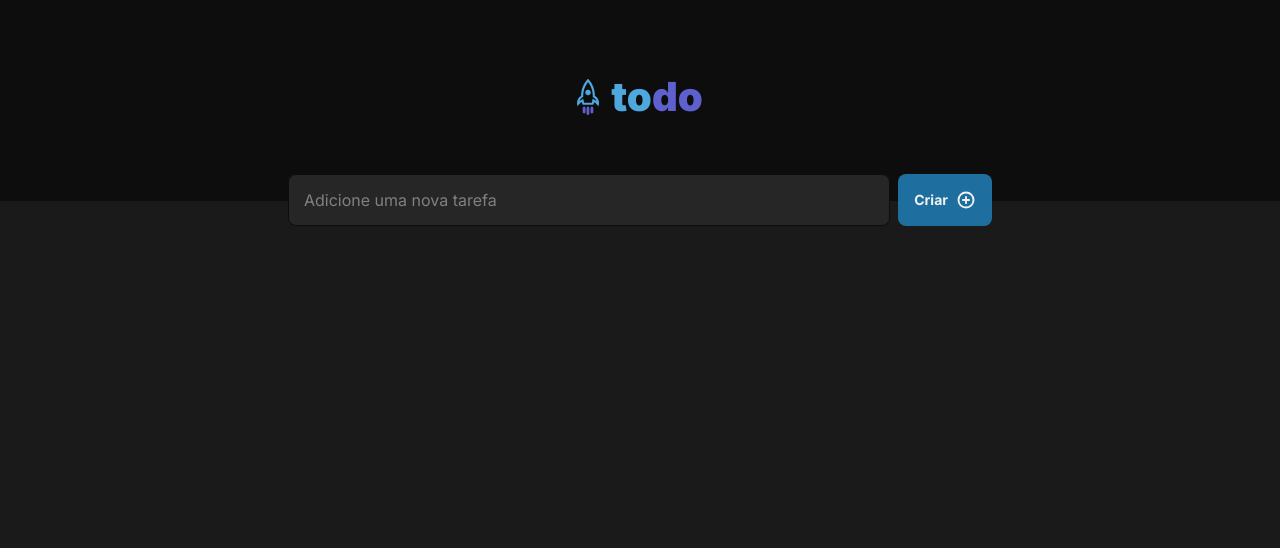
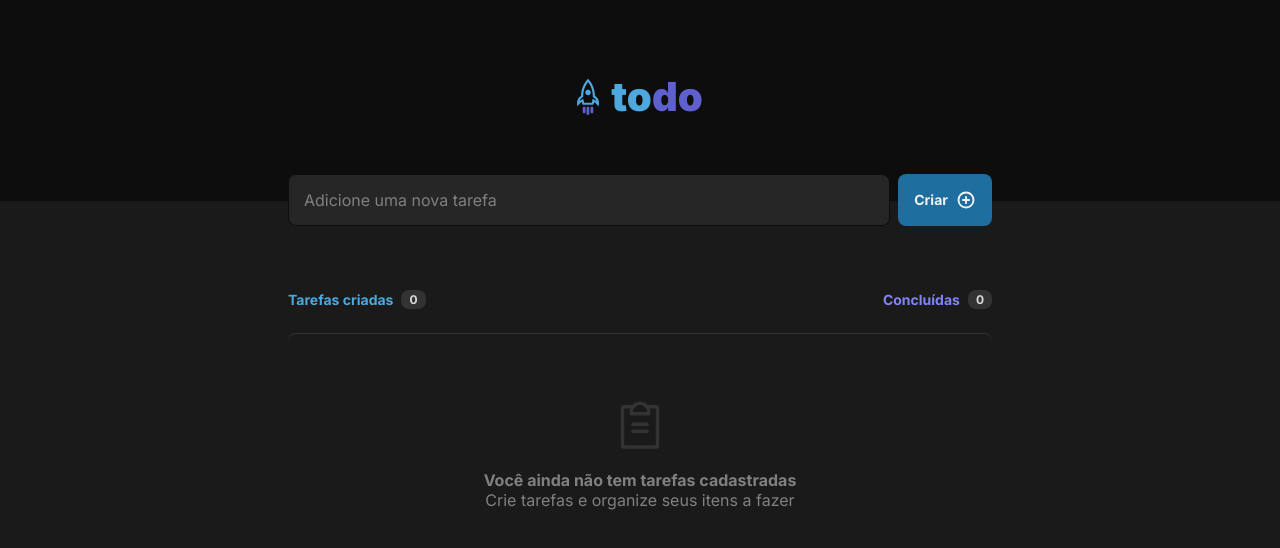
Before and after one commit to wfl-junior/rocketseat-ignite-desafio-praticando-conceitos, a React (Vite) app: page / in a window 1280 px wide. Shown: the top 548 px of the page. Built offline with nearby package versions, Linux system fonts and the light colour scheme.

Commit message:
Componente: TaskList

```diff
--- a/src/App.tsx
+++ b/src/App.tsx
@@ -1,6 +1,7 @@
 import { Fragment } from "react";
 import { CreateTask } from "./components/CreateTask";
 import { Header } from "./components/Header";
+import { TaskList } from "./components/TaskList";
 
 export const App: React.FC = () => (
   <Fragment>
@@ -8,6 +9,7 @@ export const App: React.FC = () => (
 
     <main>
       <CreateTask />
+      <TaskList />
     </main>
   </Fragment>
 );
--- /dev/null
+++ b/src/components/TaskList.module.scss
@@ -0,0 +1,68 @@
+.taskList {
+  display: flex;
+  flex-direction: column;
+  gap: 1.5rem;
+  margin-top: 4rem;
+
+  > header {
+    display: flex;
+    align-items: center;
+    justify-content: space-between;
+
+    > .createdTasks,
+    > .completedTasks {
+      display: flex;
+      align-items: center;
+      gap: 0.5rem;
+
+      > span {
+        font-weight: bold;
+
+        &:first-child {
+          font-size: 0.875rem;
+        }
+
+        &:last-child {
+          font-size: 0.75rem;
+          color: var(--gray-200);
+          border-radius: 8px;
+          background-color: var(--gray-400);
+          padding: 0.125rem 0.5rem;
+        }
+      }
+    }
+
+    > .createdTasks > span:first-child {
+      color: var(--blue-light);
+    }
+
+    > .completedTasks > span:first-child {
+      color: var(--purple-light);
+    }
+  }
+
+  > .noTasks {
+    display: flex;
+    flex-direction: column;
+    align-items: center;
+    justify-content: center;
+    gap: 1rem;
+    padding: 4rem 1.5rem;
+    border-radius: 8px;
+    border-top: 1px solid var(--gray-400);
+
+    > svg {
+      color: var(--gray-400);
+    }
+
+    > p {
+      color: var(--gray-300);
+      text-align: center;
+
+      > strong {
+        display: block;
+        font-weight: 700;
+      }
+    }
+  }
+}
--- /dev/null
+++ b/src/components/TaskList.tsx
@@ -0,0 +1,29 @@
+import { ClipboardText } from "phosphor-react";
+import styles from "./TaskList.module.scss";
+
+export const TaskList: React.FC = () => {
+  return (
+    <div className={styles.taskList}>
+      <header>
+        <div className={styles.createdTasks}>
+          <span>Tarefas criadas</span>
+          <span>0</span>
+        </div>
+
+        <div className={styles.completedTasks}>
+          <span>Concluídas</span>
+          <span>0</span>
+        </div>
+      </header>
+
+      <div className={styles.noTasks}>
+        <ClipboardText fontSize={56} />
+
+        <p>
+          <strong>Você ainda não tem tarefas cadastradas</strong>
+          Crie tarefas e organize seus itens a fazer
+        </p>
+      </div>
+    </div>
+  );
+};
```
